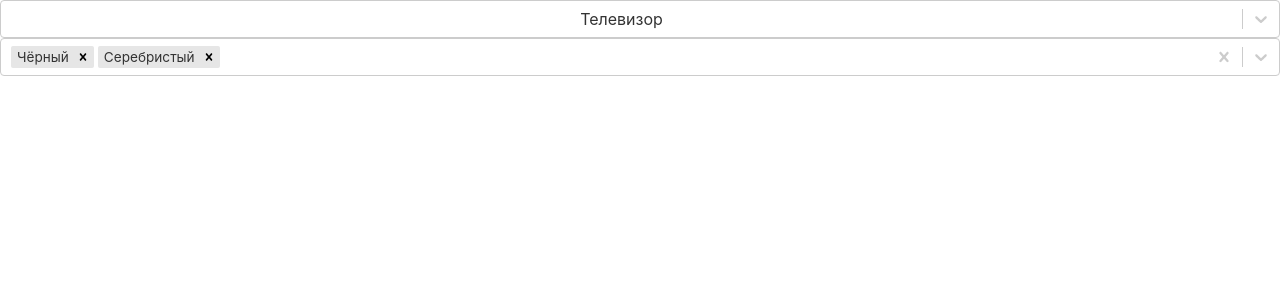
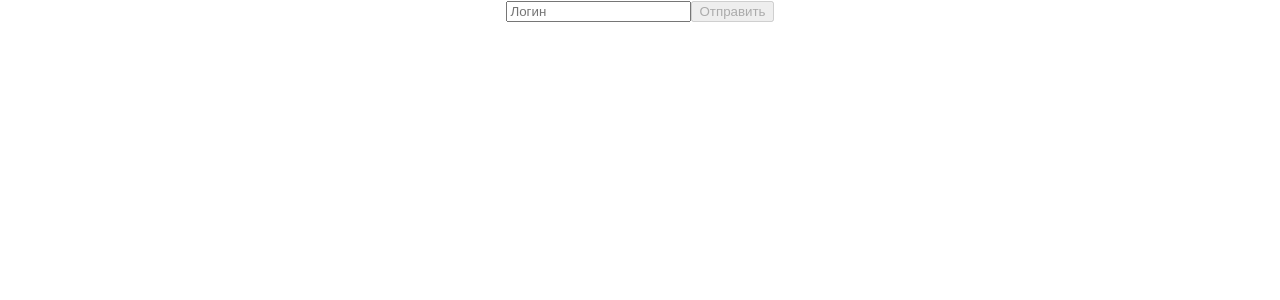
Before and after one commit to vitalyvitmens/forms-react, a React (Create React App) app in the folder my-app/: page / in a window 1280 px wide. Shown: the top 300 px of the page. Built offline with nearby package versions, Linux system fonts and the light colour scheme.

Commit message:
add data in project

```diff
--- a/my-app/src/App.js
+++ b/my-app/src/App.js
@@ -191,27 +191,82 @@ import styles from './app.module.css'
 //! установи: npm i --save react-select
 //! импортируй: import Select from 'react-select'
 //! https://react-select.com/props#api
-const productOptions = [
-	{ value: 'tv', label: 'Телевизор' },
-	{ value: 'smartphone', label: 'Смартфон' },
-	{ value: 'laptop', label: 'Ноутбук' },
-]
+// const productOptions = [
+// 	{ value: 'tv', label: 'Телевизор' },
+// 	{ value: 'smartphone', label: 'Смартфон' },
+// 	{ value: 'laptop', label: 'Ноутбук' },
+// ]
 
-const colorOptions = [
-	{ value: 'black', label: 'Чёрный' },
-	{ value: 'silver', label: 'Серебристый' },
-	{ value: 'white', label: 'Белый' },
-]
+// const colorOptions = [
+// 	{ value: 'black', label: 'Чёрный' },
+// 	{ value: 'silver', label: 'Серебристый' },
+// 	{ value: 'white', label: 'Белый' },
+// ]
+
+// export const App = () => {
+// 	return (
+// 		<div className={styles.app}>
+// 			<Select options={productOptions} defaultValue={productOptions[0]} />
+// 			<Select
+// 				isMulti
+// 				options={colorOptions}
+// 				defaultValue={[colorOptions[0], colorOptions[1]]}
+// 			/>
+// 		</div>
+// 	)
+// }
+
+//! Валидация для поля Логин
+//! https://regex101.com/
 
 export const App = () => {
+	const [login, setLogin] = useState('')
+	const [loginError, setLoginError] = useState(null)
+
+	const onLoginChange = ({ target }) => {
+		setLogin(target.value)
+
+		let error = null
+    // https://regex101.com/
+		if (!/^[\w_]*$/.test(target.value)) {
+			error =
+				'Неверный логин. Допустимые символы: буквы, цифры и нижнее подчеркивание.'
+		} else if (target.value.length > 20) {
+			error = 'Неверный логин. Допустимое количество символов не более 20.'
+		}
+
+		setLoginError(error)
+	}
+
+	const onLoginBlur = () => {
+		if (login.length < 3) {
+			setLoginError(
+				'Неверный логин. Допустимое количество символов не менее 3.'
+			)
+		}
+	}
+
+	const onSubmit = (e) => {
+		e.preventDefault()
+		console.log(login)
+	}
+
 	return (
 		<div className={styles.app}>
-			<Select options={productOptions} defaultValue={productOptions[0]} />
-			<Select
-				isMulti
-				options={colorOptions}
-				defaultValue={[colorOptions[0], colorOptions[1]]}
-			/>
+			<form onSubmit={onSubmit}>
+				{loginError && <div className={styles.errorLabel}>{loginError}</div>}
+				<input
+					name="Login"
+					type="text"
+					value={login}
+					placeholder="Логин"
+					onChange={onLoginChange}
+          onBlur={onLoginBlur}
+				></input>
+				<button type="submit" disabled={loginError || !login.length}>
+					Отправить
+				</button>
+			</form>
 		</div>
 	)
 }
--- a/my-app/src/app.module.css
+++ b/my-app/src/app.module.css
@@ -9,3 +9,14 @@
 input[type='checkbox']:checked + .content {
 	display: block;
 }
+
+.errorLabel {
+	padding: 10px;
+  margin: auto;
+	color: red;
+	font-size: 1.25rem;
+	font-weight: bold;
+	background-color: yellow;
+	border: 5px solid black;
+	border-radius: 15px;
+}
```
